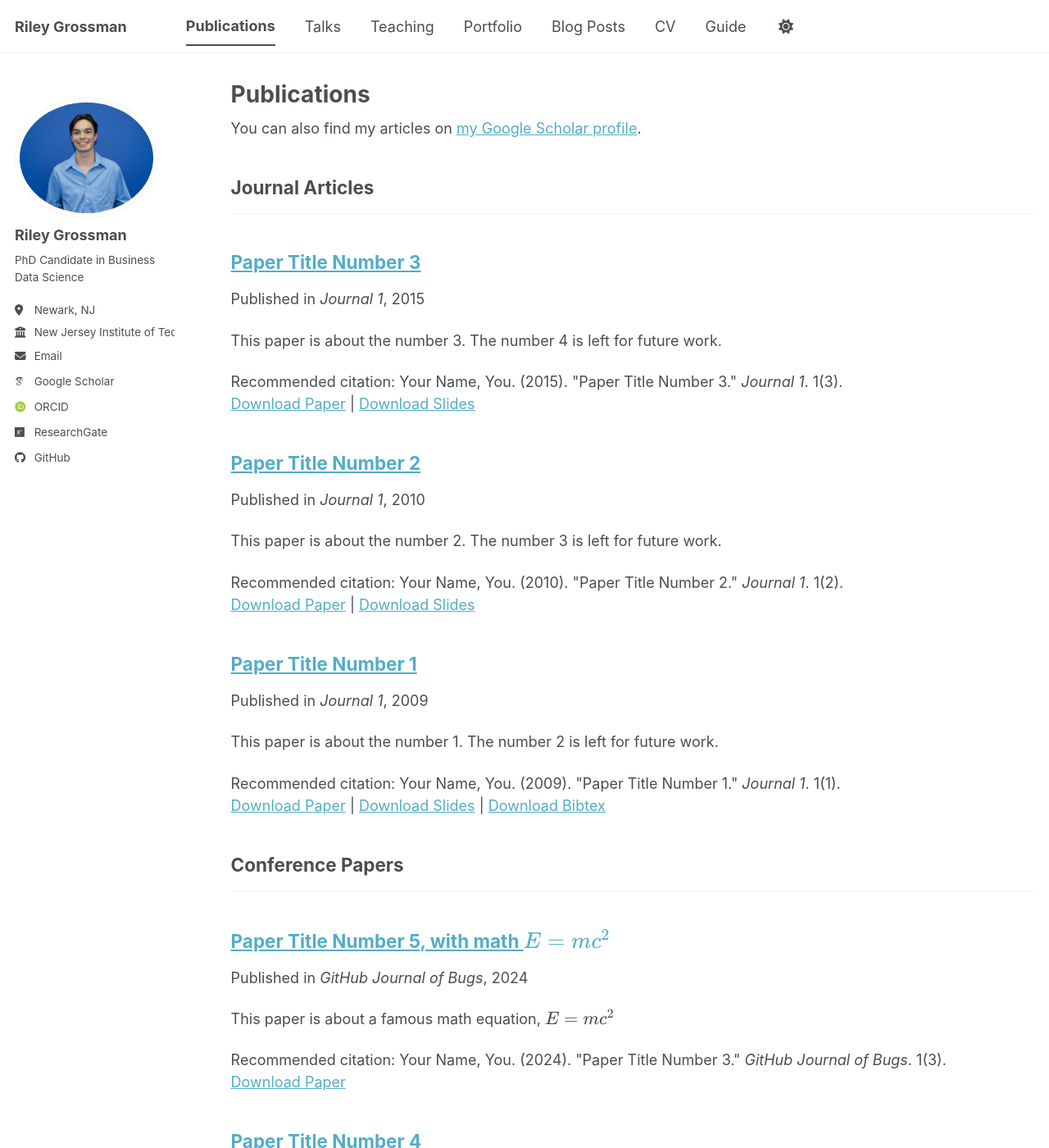
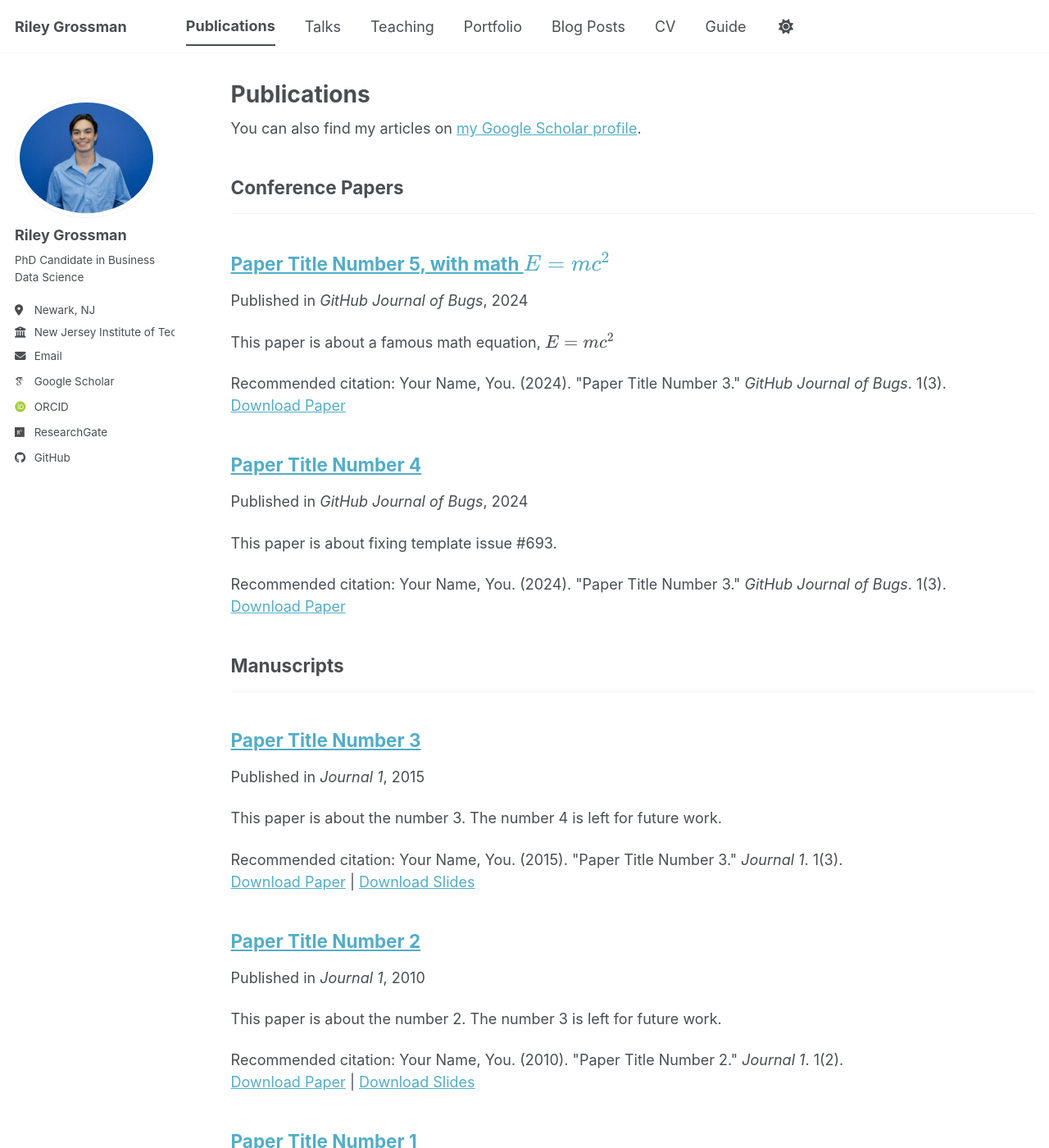
Before and after one commit to rag24/rag24.github.io, a Jekyll site: the page built from _pages/publications.html, in a window 1280 px wide and 1400 px high. Shown: the whole window at 82% size. Built offline with Jekyll 4.4.1, drawn with Linux system fonts in a browser that asks for light colours; some web fonts are replaced; a script bundle is joined from its source files by our own code; library files that are not in the unit come from our copies; some of the changed text lies outside the part shown.

Commit message:
Update publication categories in _config.yml

```diff
--- a/_config.yml
+++ b/_config.yml
@@ -86,10 +86,12 @@ author:
 publication_category:
   books:
     title: 'Books'
-  manuscripts:
-    title: 'Journal Articles'
   conferences:
     title: 'Conference Papers'
+  articles:
+    title: 'Journal Articles'
+  manuscripts:
+    title: 'Manuscripts'
 
 # Site Settings
 teaser                   :  # filename of teaser fallback teaser image placed in /images/ for social media previews
```
